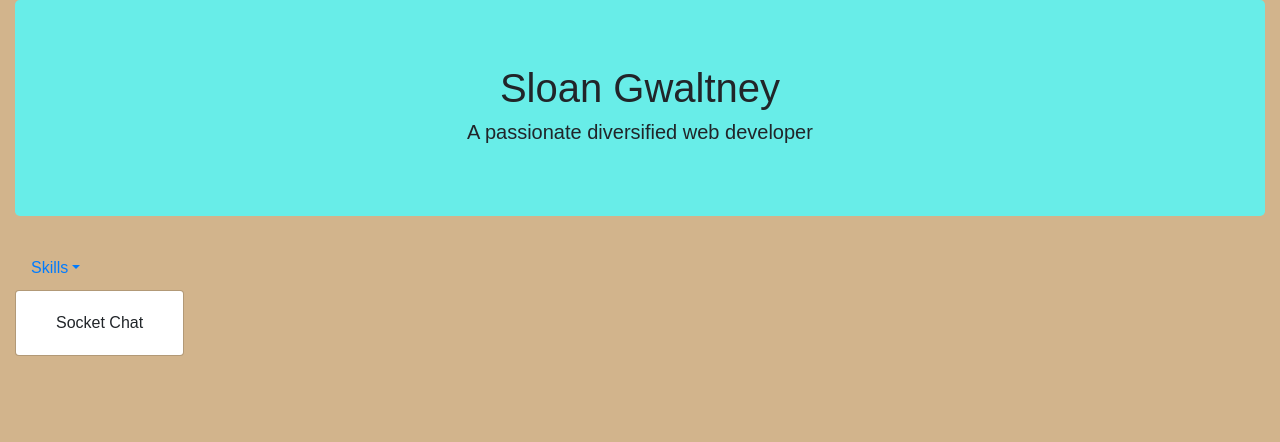
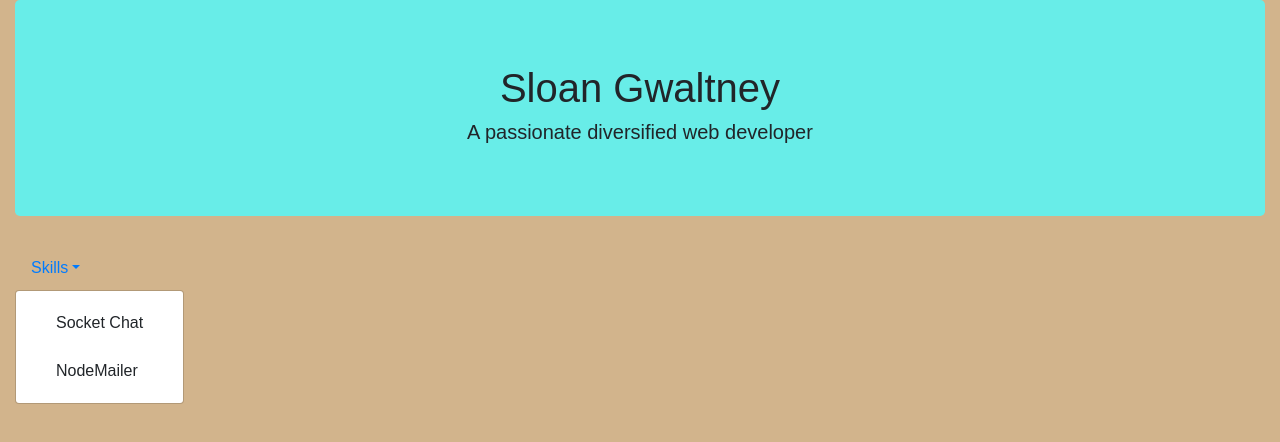
Before and after one commit to WorldOfCode22/my-website, a React (Create React App) app in the folder client/: page / in a window 1280 px wide. Both pictures are taken after a click on the link "Skills". Shown: the top 442 px of the page. Built offline with nearby package versions, Linux system fonts and the light colour scheme.

Commit message:
added node mailer to navbar

```diff
--- a/client/src/components/navbar/navbar.tsx
+++ b/client/src/components/navbar/navbar.tsx
@@ -16,6 +16,9 @@ const Navbar = () => (
                 <DropdownItem>
                   <RouterLink to='/chat' linkText='Socket Chat' />
                 </DropdownItem>
+                <DropdownItem>
+                  <RouterLink to="/node-mailer" linkText='NodeMailer' />
+                </DropdownItem>
               </DropdownMenu>
             </Dropdown>
           </Nav>
```
